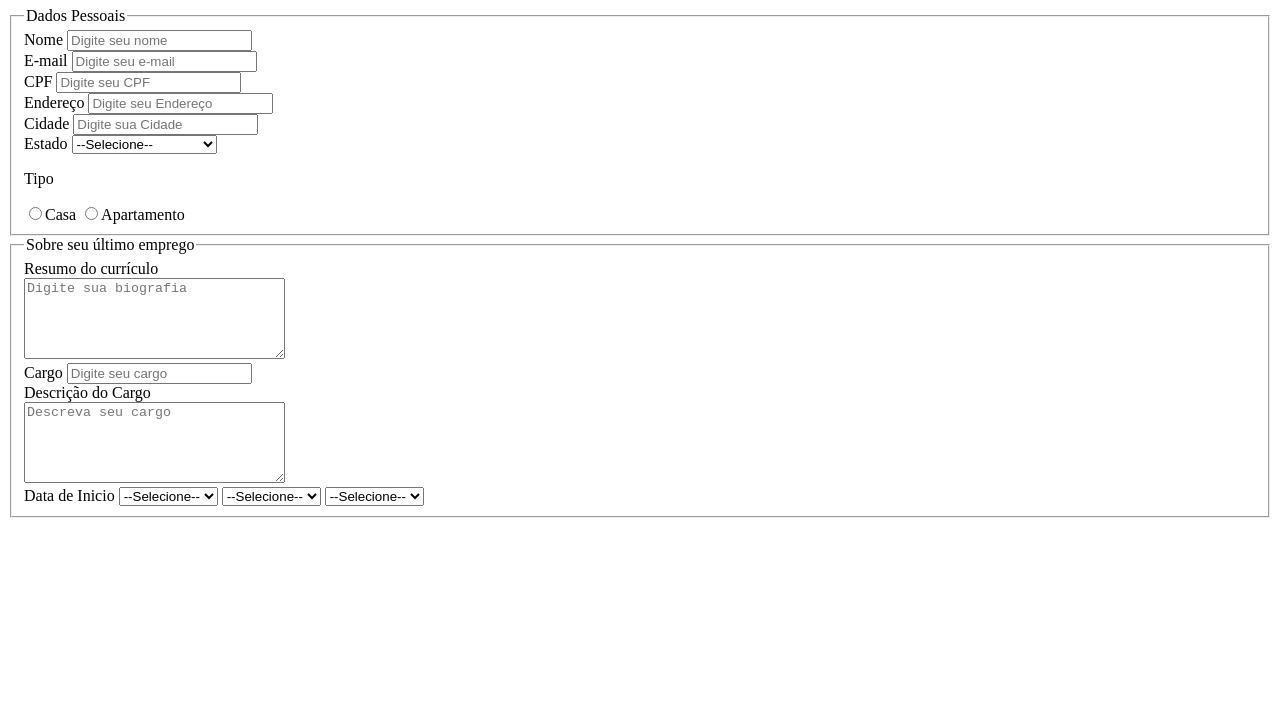
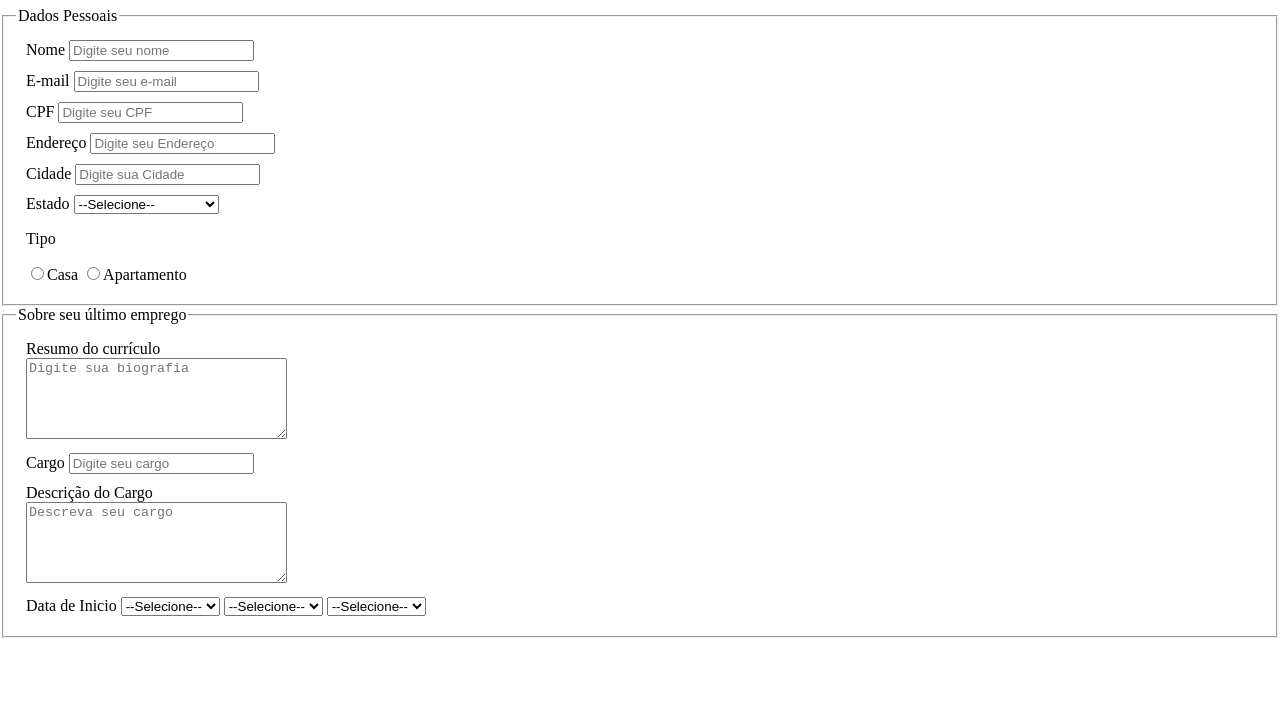
Before and after one commit to FelipeAlcantaraVieira/ShellScript, a plain HTML site: page introdução/bloco-6/Dia_1/form.html in a window 1280 px wide. Shown: the part 73-800 px from the top of the page. Drawn offline with Linux system fonts and the light colour scheme.

Commit message:
organização dos arquivos

```diff
--- a/introdução/bloco-6/form.html
+++ b/introdução/bloco-6/Dia_1/form.html
@@ -4,7 +4,7 @@
     <meta charset="UTF-8">
     <meta name="viewport" content="width=device-width, initial-scale=1.0">
     <title>Formulário</title>
-    <link type="stylesheet" href="style.css">
+    <link rel="stylesheet" href="style.css" type="text/css">
 </head>
 <body>
     <header>
```
Also changed, not shown: introdução/bloco-6/Dia_1/script.js (renamed from introdução/bloco-6/script.js), introdução/bloco-6/Dia_1/style.css (renamed from introdução/bloco-6/style.css).
